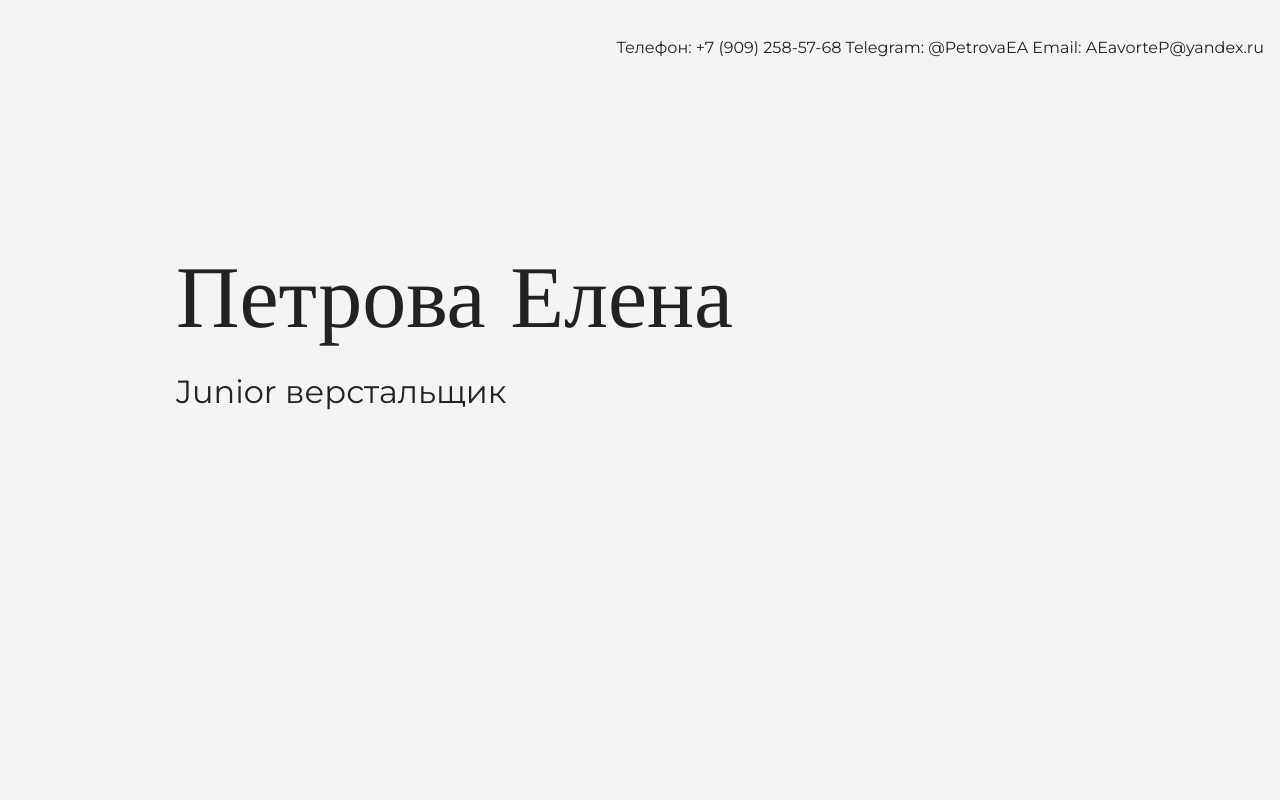
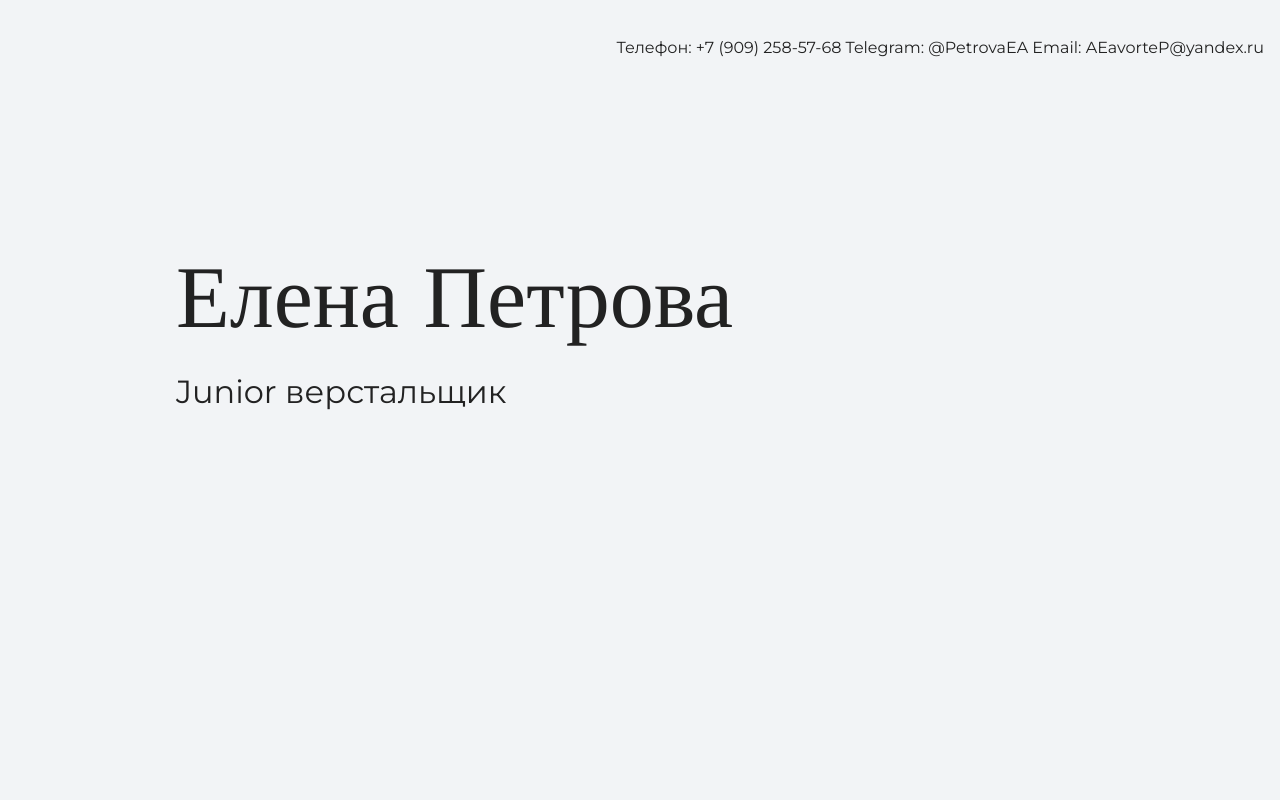
Before and after one commit to PetrovaEA/TESTportfolio, a plain HTML site: page index.html in a window 1280 px wide. Shown: the top 800 px of the page. Drawn offline with nearby package versions, Linux system fonts and the light colour scheme.

Commit message:
Update index.html

```diff
--- a/index.html
+++ b/index.html
@@ -18,7 +18,7 @@
 <div class="container">
 
     <section class="hero-image">
-      <h1 class="heading">Петрова Елена</h1>
+      <h1 class="heading">Елена Петрова</h1>
       <p>Junior верстальщик</p>
     </section>
 
```
